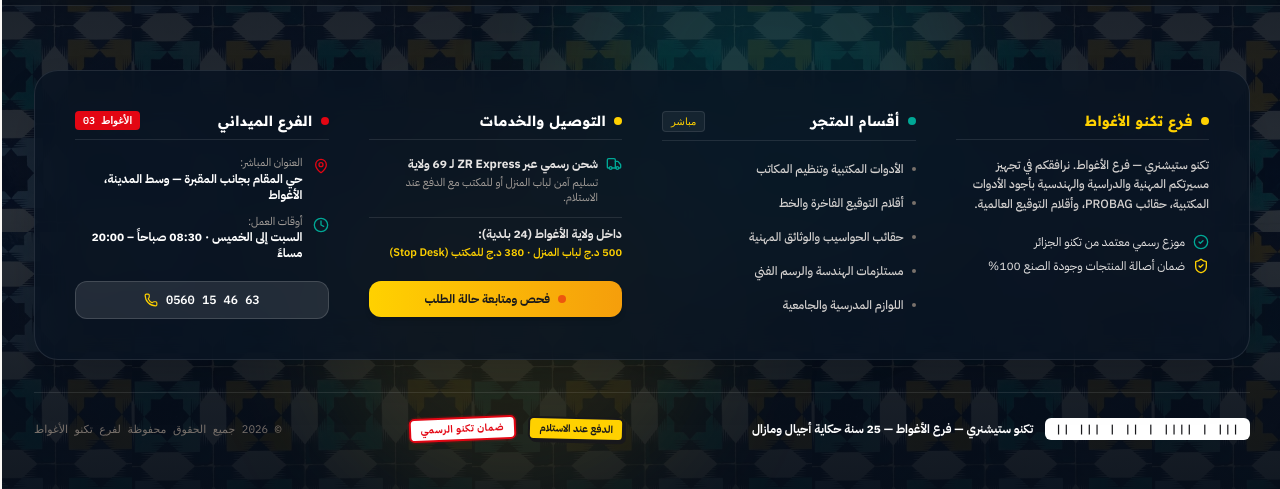
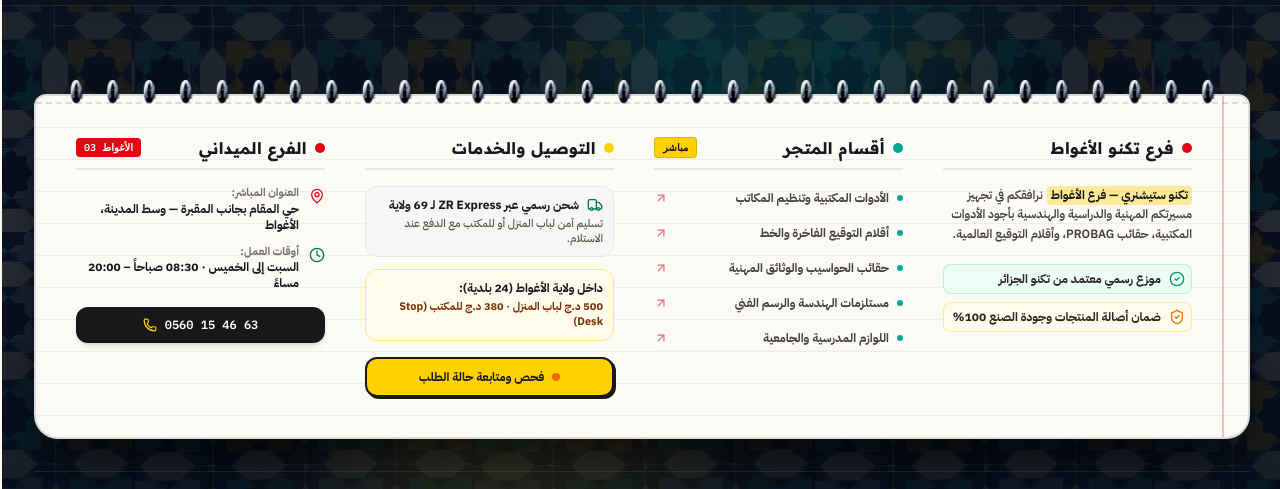
Before and after one commit to sigoulojia/techno-lagh03, a React (Vite) app: page / in a window 1280 px wide. Shown: the part 6298-6787 px from the top of the page. Built offline with nearby package versions, Linux system fonts and the light colour scheme; no server answers.

Commit message:
feat(footer): transform store info into realistic spiral-bound notebook paper with top wire rings

```diff
--- a/src/components/Footer.tsx
+++ b/src/components/Footer.tsx
@@ -81,45 +81,114 @@ export function Footer({ categories = [], onSelectCategory }: FooterProps) {
         </div>
       </div>
 
-      {/* 2. Unified Modern Architectural Layout (بدون جداول أو صناديق بدائية) */}
+      {/* 2. Notebook Stationery Paper with Top Spiral Rings (ورقة كراس بسلك نابض حلزوني) */}
       <div className="relative z-10 py-12 lg:py-16">
         <div className="max-w-7xl mx-auto px-4 sm:px-6 lg:px-8">
-          <div className="p-8 sm:p-10 rounded-3xl bg-[#081322]/80 backdrop-blur-xl border border-white/10 shadow-2xl">
-            <div className="grid grid-cols-1 md:grid-cols-2 lg:grid-cols-4 gap-8 lg:gap-10">
 
-              {/* Column 1: Store Heritage & Trust */}
+          {/* Top Spiral Wire Binding (النابض الحلزوني للكراريس) */}
+          <div className="relative z-20 w-full overflow-hidden -mb-4 px-3 sm:px-6">
+            <svg
+              className="w-full h-9 sm:h-10 select-none overflow-visible"
+              viewBox="0 0 1024 36"
+              preserveAspectRatio="none"
+              xmlns="http://www.w3.org/2000/svg"
+            >
+              <defs>
+                {/* 3D Metallic Steel Wire Gradient for the Spring Coil */}
+                <linearGradient id="notebook-spiral-metal" x1="0%" y1="0%" x2="100%" y2="100%">
+                  <stop offset="0%" stopColor="#FFFFFF" />
+                  <stop offset="25%" stopColor="#CBD5E1" />
+                  <stop offset="50%" stopColor="#475569" />
+                  <stop offset="75%" stopColor="#94A3B8" />
+                  <stop offset="100%" stopColor="#1E293B" />
+                </linearGradient>
+
+                <pattern id="spiral-ring-pattern" width="32" height="36" patternUnits="userSpaceOnUse">
+                  {/* Punch Hole in Notebook Paper */}
+                  <ellipse cx="16" cy="24" rx="4" ry="6" fill="#060D17" stroke="#94A3B8" strokeWidth="0.5" />
+                  {/* Inner Hole Shadow */}
+                  <ellipse cx="16" cy="23" rx="3.2" ry="4.8" fill="#000000" opacity="0.8" />
+                  {/* Wire Coil Shadow */}
+                  <path
+                    d="M13,24 C11,4 21,4 19,24"
+                    stroke="rgba(0,0,0,0.4)"
+                    strokeWidth="3.5"
+                    fill="none"
+                    transform="translate(1, 2)"
+                  />
+                  {/* 3D Metallic Wire Loop (حلقة السلك المعدني) */}
+                  <path
+                    d="M13,24 C11,6 21,6 19,24"
+                    stroke="url(#notebook-spiral-metal)"
+                    strokeWidth="3.2"
+                    fill="none"
+                    strokeLinecap="round"
+                  />
+                  {/* Highlight Glint on Wire */}
+                  <path
+                    d="M14,15 C13,8 19,8 18,15"
+                    stroke="#FFFFFF"
+                    strokeWidth="1"
+                    fill="none"
+                    opacity="0.9"
+                  />
+                </pattern>
+              </defs>
+              <rect width="100%" height="36" fill="url(#spiral-ring-pattern)" />
+            </svg>
+          </div>
+
+          {/* Notebook Paper Body (ورقة الكراس العاجية المسطرة) */}
+          <div
+            className="relative pt-8 sm:pt-10 pb-8 sm:pb-10 px-6 sm:px-10 rounded-b-3xl rounded-t-xl bg-[#FCFAF6] text-[#18181B] shadow-[0_25px_60px_-15px_rgba(0,0,0,0.85)] border-2 border-stone-300/80 overflow-hidden"
+            style={{
+              // Faint Notebook Ruling Lines (تسطير أسطر الكراس الأزرق الخفيف جداً)
+              backgroundImage: 'repeating-linear-gradient(transparent, transparent 31px, rgba(148, 163, 184, 0.15) 31px, rgba(148, 163, 184, 0.15) 32px)',
+            }}
+          >
+            {/* Top Perforated Tear-Line (خط فواصل الورق المثقوب) */}
+            <div className="absolute top-0 inset-x-0 h-2 border-b-2 border-dashed border-stone-300/80 pointer-events-none" />
+
+            {/* Right-Hand Notebook Margin Line (هامش الكراس الأحمر الأيمن للغة العربية) */}
+            <div className="absolute inset-y-0 right-4 sm:right-6 w-[2px] bg-[#E30613]/25 pointer-events-none" />
+
+            {/* Notebook Content Grid */}
+            <div className="grid grid-cols-1 md:grid-cols-2 lg:grid-cols-4 gap-8 lg:gap-10 pr-2 sm:pr-4">
+
+              {/* Column 1: Store Heritage & Trust (عن فرع تكنو الأغواط) */}
               <div className="space-y-4">
-                <div className="flex items-center gap-2 pb-2 border-b border-white/10">
-                  <span className="w-2 h-2 rounded-full bg-[#FFD100]" />
-                  <h3 className="font-display text-sm font-black text-[#FFD100] tracking-wide">
+                <div className="flex items-center gap-2 pb-2 border-b-2 border-stone-200">
+                  <span className="w-2.5 h-2.5 rounded-full bg-[#E30613]" />
+                  <h3 className="font-display text-base font-black text-[#18181B] tracking-wide">
                     فرع تكنو الأغواط
                   </h3>
                 </div>
-                <p className="text-xs text-stone-300 leading-relaxed font-medium">
-                  {STORE_INFO.fullTitle}. نرافقكم في تجهيز مسيرتكم المهنية والدراسية والهندسية بأجود الأدوات المكتبية، حقائب PROBAG، وأقلام التوقيع العالمية.
+                <p className="text-xs text-stone-700 leading-relaxed font-semibold">
+                  <span className="inline-block bg-[#FFD100]/40 px-1 rounded font-black text-[#18181B] ml-1">تكنو ستيشنري — فرع الأغواط</span>
+                  نرافقكم في تجهيز مسيرتكم المهنية والدراسية والهندسية بأجود الأدوات المكتبية، حقائب PROBAG، وأقلام التوقيع العالمية.
                 </p>
-                <div className="space-y-2 pt-1 text-xs text-stone-200">
-                  <div className="flex items-center gap-2">
-                    <CheckCircle2 className="w-4 h-4 text-[#00A896] shrink-0" />
+                <div className="space-y-2 pt-1 text-xs text-stone-800 font-bold">
+                  <div className="flex items-center gap-2 p-1.5 rounded-lg bg-emerald-50 border border-emerald-200/80">
+                    <CheckCircle2 className="w-4 h-4 text-emerald-600 shrink-0" />
                     <span>موزع رسمي معتمد من تكنو الجزائر</span>
                   </div>
-                  <div className="flex items-center gap-2">
-                    <ShieldCheck className="w-4 h-4 text-[#FFD100] shrink-0" />
+                  <div className="flex items-center gap-2 p-1.5 rounded-lg bg-amber-50 border border-amber-200/80">
+                    <ShieldCheck className="w-4 h-4 text-amber-600 shrink-0" />
                     <span>ضمان أصالة المنتجات وجودة الصنع 100%</span>
                   </div>
                 </div>
               </div>
 
-              {/* Column 2: Main Store Categories (Dynamic from Telegram) */}
+              {/* Column 2: Main Store Categories (أقسام المتجر المحدثة) */}
               <div className="space-y-4">
-                <div className="flex items-center justify-between pb-2 border-b border-white/10">
+                <div className="flex items-center justify-between pb-2 border-b-2 border-stone-200">
                   <div className="flex items-center gap-2">
-                    <span className="w-2 h-2 rounded-full bg-[#00A896]" />
-                    <h3 className="font-display text-sm font-black text-white tracking-wide">
+                    <span className="w-2.5 h-2.5 rounded-full bg-[#00A896]" />
+                    <h3 className="font-display text-base font-black text-[#18181B] tracking-wide">
                       أقسام المتجر
                     </h3>
                   </div>
-                  <span className="text-[10px] font-mono text-[#FFD100] bg-white/5 px-2 py-0.5 rounded border border-white/10">
+                  <span className="text-[10px] font-mono font-black text-[#18181B] bg-[#FFD100] px-2 py-0.5 rounded shadow-2xs border border-[#18181B]/15">
                     مباشر
                   </span>
                 </div>
@@ -136,51 +205,51 @@ export function Footer({ categories = [], onSelectCategory }: FooterProps) {
                             if (elem) elem.scrollIntoView({ behavior: 'smooth' });
                           }
                         }}
-                        className="group flex items-center justify-between text-stone-300 hover:text-[#FFD100] transition-colors py-1 cursor-pointer"
+                        className="group flex items-center justify-between text-stone-700 hover:text-[#E30613] transition-colors py-1 cursor-pointer font-bold border-b border-stone-100 hover:border-stone-300"
                       >
                         <span className="flex items-center gap-2">
-                          <span className="w-1 h-1 rounded-full bg-stone-500 group-hover:bg-[#FFD100] transition-colors" />
-                          <span className="font-medium group-hover:translate-x-0.5 transition-transform">{cat.name}</span>
+                          <span className="w-1.5 h-1.5 rounded-full bg-[#00A896] group-hover:bg-[#E30613] transition-colors" />
+                          <span className="group-hover:translate-x-0.5 transition-transform">{cat.name}</span>
                         </span>
-                        <ArrowUpRight className="w-3.5 h-3.5 opacity-0 group-hover:opacity-100 transition-opacity text-[#FFD100]" />
+                        <ArrowUpRight className="w-3.5 h-3.5 opacity-60 group-hover:opacity-100 transition-opacity text-[#E30613]" />
                       </a>
                     </li>
                   ))}
                 </ul>
               </div>
 
-              {/* Column 3: Logistics & ZR Express Shipping */}
+              {/* Column 3: Logistics & ZR Express Shipping (التوصيل والخدمات) */}
               <div className="space-y-4">
-                <div className="flex items-center gap-2 pb-2 border-b border-white/10">
-                  <span className="w-2 h-2 rounded-full bg-[#FFD100]" />
-                  <h3 className="font-display text-sm font-black text-white tracking-wide">
+                <div className="flex items-center gap-2 pb-2 border-b-2 border-stone-200">
+                  <span className="w-2.5 h-2.5 rounded-full bg-[#FFD100]" />
+                  <h3 className="font-display text-base font-black text-[#18181B] tracking-wide">
                     التوصيل والخدمات
                   </h3>
                 </div>
                 <div className="space-y-3 text-xs">
-                  <div className="space-y-1">
-                    <div className="flex items-center gap-2 text-stone-200 font-bold">
-                      <Truck className="w-4 h-4 text-[#00A896] shrink-0" />
+                  <div className="p-2.5 rounded-xl bg-stone-100/80 border border-stone-200 space-y-1">
+                    <div className="flex items-center gap-2 text-stone-900 font-black">
+                      <Truck className="w-4 h-4 text-emerald-700 shrink-0" />
                       <span>شحن رسمي عبر ZR Express لـ 69 ولاية</span>
                     </div>
-                    <p className="text-[11px] text-stone-400 pr-6">
+                    <p className="text-[11px] text-stone-600 font-medium">
                       تسليم آمن لباب المنزل أو للمكتب مع الدفع عند الاستلام.
                     </p>
                   </div>
 
-                  <div className="pt-2 border-t border-white/10 space-y-1">
-                    <div className="flex items-center justify-between font-bold text-stone-200">
+                  <div className="p-2.5 rounded-xl bg-amber-50/90 border border-amber-200 space-y-1">
+                    <div className="font-black text-[#18181B] flex items-center justify-between">
                       <span>داخل ولاية الأغواط (24 بلدية):</span>
                     </div>
-                    <p className="text-[11px] text-[#FFD100] font-semibold">
+                    <p className="text-[11px] text-amber-900 font-bold">
                       500 د.ج لباب المنزل · 380 د.ج للمكتب (Stop Desk)
                     </p>
                   </div>
 
-                  <div className="pt-2">
+                  <div className="pt-1">
                     <a
                       href="#track"
-                      className="inline-flex items-center justify-center gap-2 w-full py-2.5 px-3 rounded-xl bg-gradient-to-r from-[#FFD100] to-[#F59E0B] hover:brightness-105 text-[#18181B] text-xs font-black shadow-md transition-all cursor-pointer"
+                      className="inline-flex items-center justify-center gap-2 w-full py-2.5 px-3 rounded-xl bg-[#FFD100] hover:bg-[#E5BC00] text-[#18181B] text-xs font-black border-2 border-[#18181B] shadow-[2px_2px_0px_#18181B] active:translate-x-0.5 active:translate-y-0.5 transition-all cursor-pointer"
                     >
                       <span className="w-2 h-2 rounded-full bg-[#E30613] animate-pulse" />
                       <span>فحص ومتابعة حالة الطلب</span>
@@ -189,45 +258,45 @@ export function Footer({ categories = [], onSelectCategory }: FooterProps) {
                 </div>
               </div>
 
-              {/* Column 4: Physical Branch Desk & Hours */}
+              {/* Column 4: Physical Branch Desk & Hours (الفرع الميداني) */}
               <div className="space-y-4">
-                <div className="flex items-center justify-between pb-2 border-b border-white/10">
+                <div className="flex items-center justify-between pb-2 border-b-2 border-stone-200">
                   <div className="flex items-center gap-2">
-                    <span className="w-2 h-2 rounded-full bg-[#E30613]" />
-                    <h3 className="font-display text-sm font-black text-white tracking-wide">
+                    <span className="w-2.5 h-2.5 rounded-full bg-[#E30613]" />
+                    <h3 className="font-display text-base font-black text-[#18181B] tracking-wide">
                       الفرع الميداني
                     </h3>
                   </div>
-                  <span className="text-[10px] font-mono font-bold bg-[#E30613] text-white px-2 py-0.5 rounded">
+                  <span className="text-[10px] font-mono font-black bg-[#E30613] text-white px-2 py-0.5 rounded shadow-2xs">
                     الأغواط 03
                   </span>
                 </div>
 
-                <div className="space-y-3 text-xs text-stone-300">
+                <div className="space-y-3 text-xs text-stone-700 font-medium">
                   <div className="flex items-start gap-2.5">
                     <MapPin className="w-4 h-4 text-[#E30613] shrink-0 mt-0.5" />
                     <div>
-                      <span className="text-stone-400 block text-[11px]">العنوان المباشر:</span>
-                      <span className="text-white font-bold">{STORE_INFO.address}</span>
+                      <span className="text-stone-500 block text-[11px] font-bold">العنوان المباشر:</span>
+                      <span className="text-[#18181B] font-black">{STORE_INFO.address}</span>
                     </div>
                   </div>
 
                   <div className="flex items-start gap-2.5">
-                    <Clock className="w-4 h-4 text-[#00A896] shrink-0 mt-0.5" />
+                    <Clock className="w-4 h-4 text-emerald-700 shrink-0 mt-0.5" />
                     <div>
-                      <span className="text-stone-400 block text-[11px]">أوقات العمل:</span>
-                      <span className="text-white font-bold">{STORE_INFO.hours}</span>
+                      <span className="text-stone-500 block text-[11px] font-bold">أوقات العمل:</span>
+                      <span className="text-[#18181B] font-black">{STORE_INFO.hours}</span>
                     </div>
                   </div>
 
-                  <div className="pt-2">
+                  <div className="pt-1">
                     <a
                       href={STORE_INFO.phoneHref}
                       dir="ltr"
-                      className="inline-flex items-center justify-center gap-2 w-full py-2.5 px-3 rounded-xl bg-white/10 hover:bg-white/15 border border-white/15 text-white text-xs font-bold transition-all"
+                      className="inline-flex items-center justify-center gap-2 w-full py-2.5 px-3 rounded-xl bg-[#18181B] hover:bg-[#27272A] text-white text-xs font-mono font-black shadow-md transition-all"
                     >
                       <Phone className="w-3.5 h-3.5 text-[#FFD100]" />
-                      <span className="font-mono">{STORE_INFO.phoneDisplay}</span>
+                      <span>{STORE_INFO.phoneDisplay}</span>
                     </a>
                   </div>
                 </div>
```
